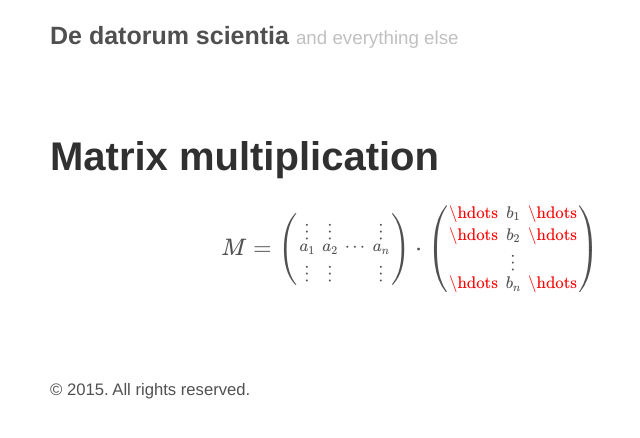
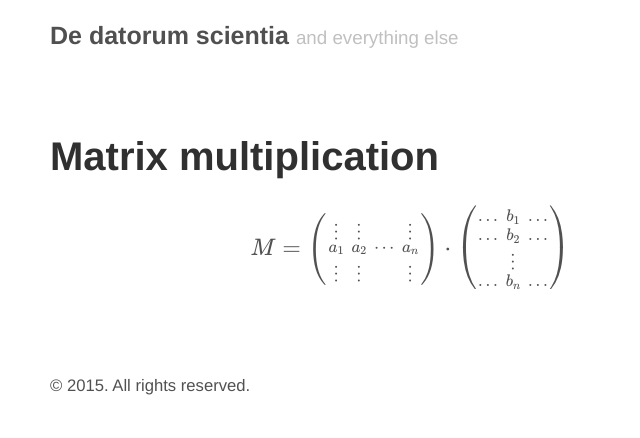
Before and after one commit to ngrislain/ngrislain.github.io, a Jekyll site: the page built from draft.md, in a window 1280 px wide. Shown: the top 438 px of the page, without its empty margins (230-870 px from the left). Built offline with Jekyll 4.4.1, drawn with Linux system fonts in a browser that asks for light colours; formulas are drawn with MathJax 3.

Commit message:
Update draft.md

```diff
--- a/draft.md
+++ b/draft.md
@@ -10,9 +10,9 @@ $$M = \left( \begin{smallmatrix}
 \end{smallmatrix} \right)
 \cdot
 \left( \begin{smallmatrix}
-  \hdots & b_1 & \hdots\\
-  \hdots & b_2 & \hdots\\
+  \dots & b_1 & \dots\\
+  \dots & b_2 & \dots\\
    & \vdots & \\
-  \hdots & b_n & \hdots\\
+  \dots & b_n & \dots\\
 \end{smallmatrix} \right)
 $$
```
